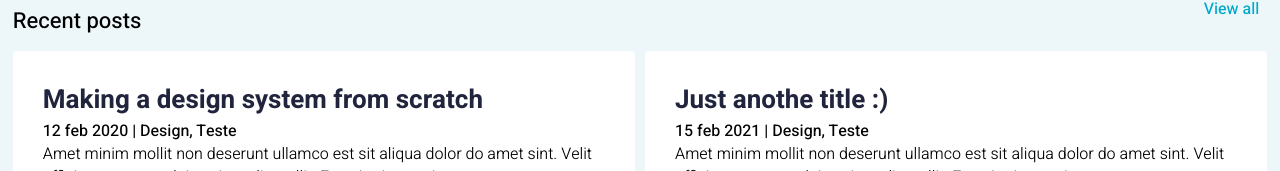
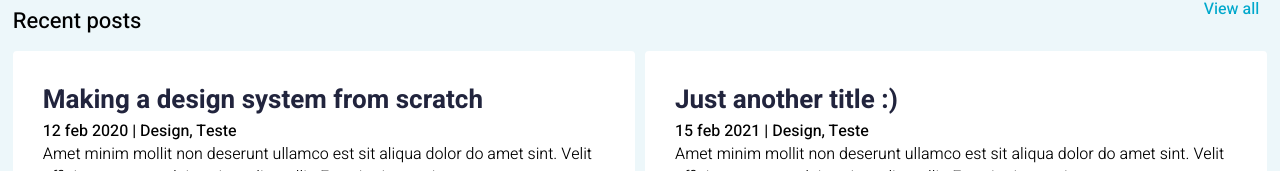
Before and after one commit to Em1dio/integrador-web, a Vue app: page / in a window 1280 px wide. Shown: the part 450-621 px from the top of the page. Built offline with nearby package versions, Linux system fonts and the light colour scheme.

Commit message:
fix: blog's title name

```diff
--- a/src/views/Home.vue
+++ b/src/views/Home.vue
@@ -113,7 +113,7 @@ export default {
         },
         {
           id: 2,
-          title: "Just anothe title :)",
+          title: "Just another title :)",
           data: "15 feb 2021",
           tags: "Design, Teste",
           content:
```
